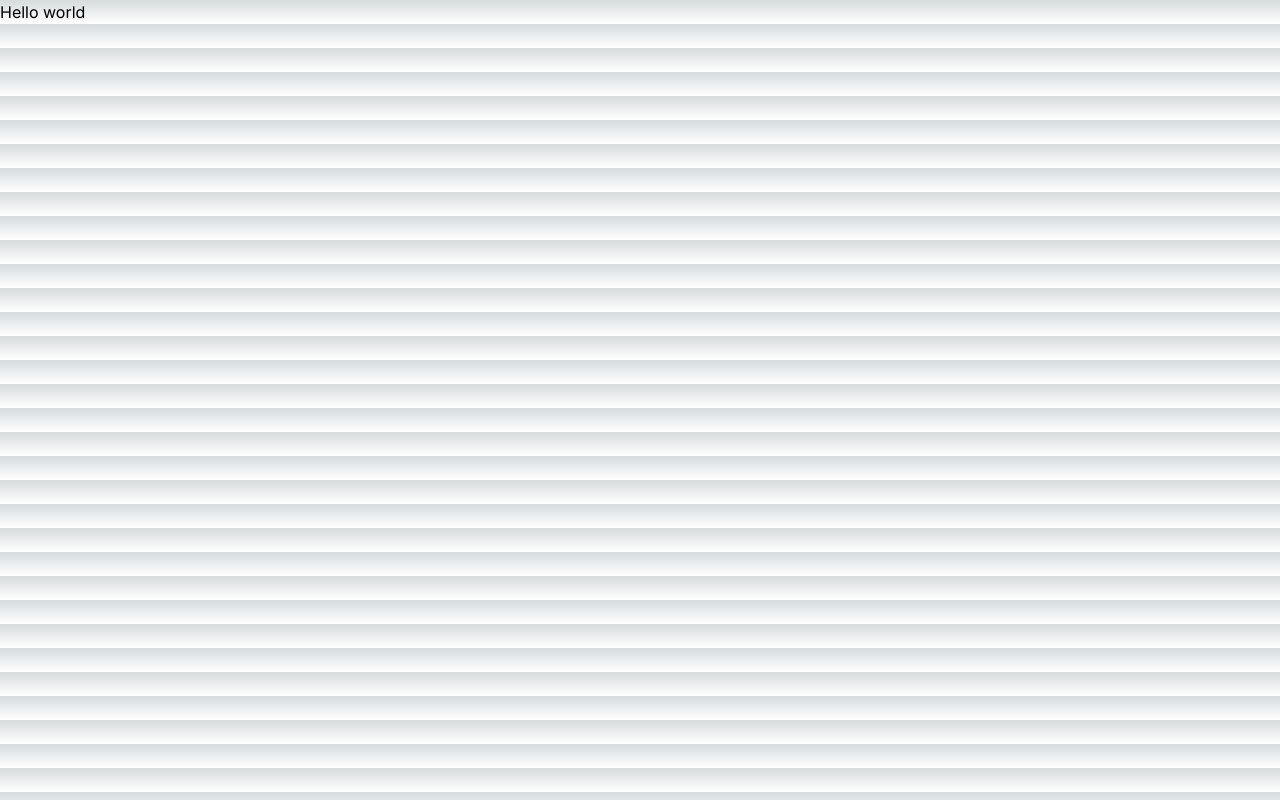
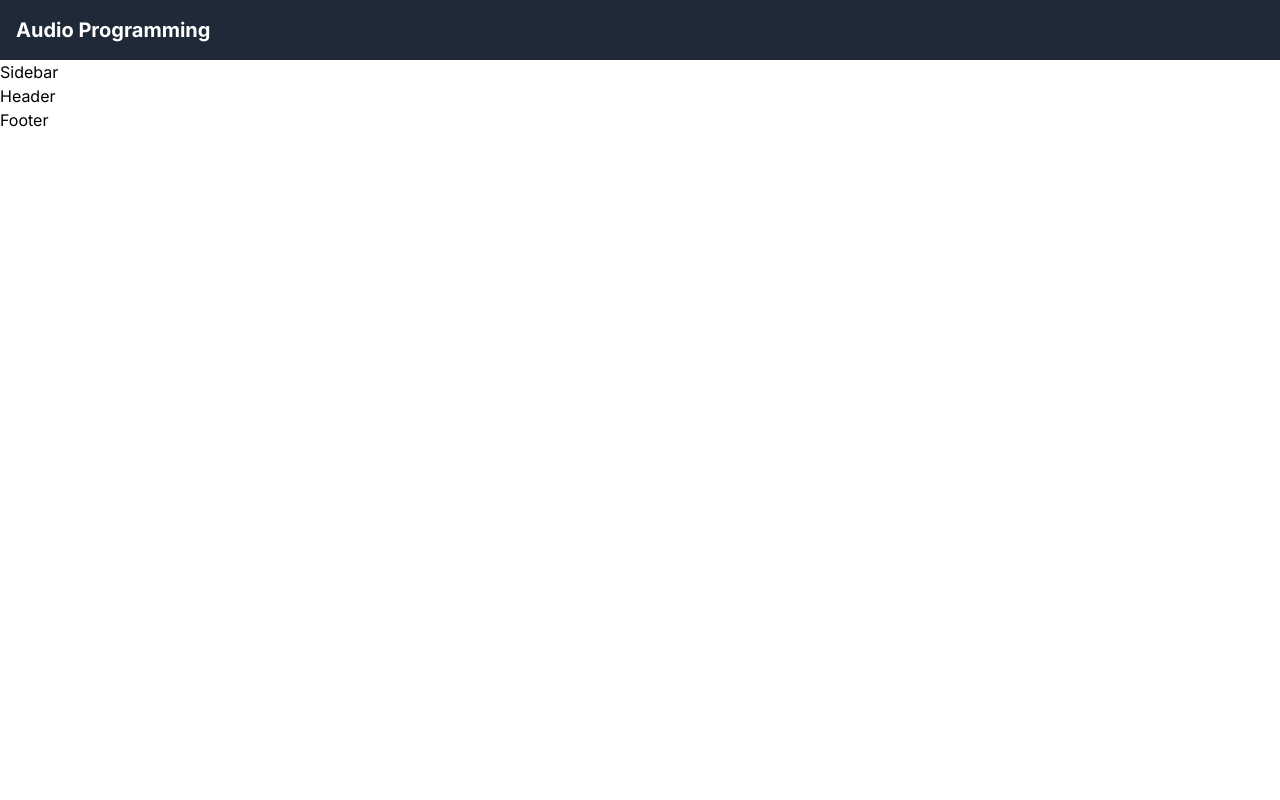
Before and after one commit to GTNPLEx/plugin-programming, a Next.js app: page / in a window 1280 px wide. Built offline with nearby package versions, Linux system fonts and the light colour scheme.

Commit message:
Starting Structure

```diff
--- /dev/null
+++ b/app/components/Footer/Footer.tsx
@@ -0,0 +1,7 @@
+import React from 'react';
+
+const Footer: React.FC = () => {
+  return <footer>Footer</footer>;
+};
+
+export default Footer;
--- /dev/null
+++ b/app/components/Header/Header.tsx
@@ -0,0 +1,7 @@
+import React from 'react';
+
+const Header: React.FC = () => {
+  return <header>Header</header>;
+};
+
+export default Header;
--- /dev/null
+++ b/app/components/NavBar/Navbar.tsx
@@ -0,0 +1,12 @@
+import React from 'react';
+
+const Navbar: React.FC = () => {
+  return (
+    <nav className="bg-gray-800 text-white p-4 flex justify-between items-center">
+      <div className="text-xl font-bold">Audio Programming</div>
+      {/* Add your navigation links here */}
+    </nav>
+  );
+};
+
+export default Navbar;
--- /dev/null
+++ b/app/components/ProfileCard/ProfileCard.tsx
@@ -0,0 +1,23 @@
+import React from 'react';
+
+const ProfileCard: React.FC = () => {
+  const sendMail = () => {
+    window.location.href = 'mailto:pjfabronckers@gmail.com';
+  };
+
+  return (
+    <div className="flex justify-start items-start">
+      <div className="bg-white rounded-md shadow-md p-4 transition duration-300 hover:shadow-lg">
+        <div className="w-12 h-12 rounded-full overflow-hidden mr-4">
+          <img src="src/image/avatar.png" alt="Avatar" className="w-full h-full object-cover" />
+        </div>
+        <div>
+          <h3 className="text-lg font-semibold">Patricia Bronckers</h3>
+          <p className="text-gray-500">pjfabronckers@gmail.com</p>
+        </div>
+      </div>
+    </div>
+  );
+};
+
+export default ProfileCard;
--- /dev/null
+++ b/app/components/SearchBar/SearchBar.tsx
@@ -0,0 +1,23 @@
+import React, { useState } from 'react';
+
+const SearchBar: React.FC = () => {
+  const [query, setQuery] = useState('');
+
+  const handleSearch = () => {
+    // Add your search logic here
+  };
+
+  return (
+    <div>
+      <input
+        type="text"
+        value={query}
+        onChange={(e) => setQuery(e.target.value)}
+        placeholder="Search..."
+      />
+      <button onClick={handleSearch}>Search</button>
+    </div>
+  );
+};
+
+export default SearchBar;
--- /dev/null
+++ b/app/components/SideBar/SideBar.tsx
@@ -0,0 +1,7 @@
+import React from 'react';
+
+const Sidebar: React.FC = () => {
+  return <aside>Sidebar</aside>;
+};
+
+export default Sidebar;
--- /dev/null
+++ b/app/components/ThemeProvider /ThemeProvider.tsx
@@ -0,0 +1,8 @@
+import React from 'react';
+
+const ThemeProvider: React.FC = ({ children }) => {
+  // Add your theme provider implementation here
+  return <div>{children}</div>;
+};
+
+export default ThemeProvider;
--- a/app/globals.css
+++ b/app/globals.css
@@ -2,26 +2,13 @@
 @tailwind components;
 @tailwind utilities;
 
-:root {
-  --foreground-rgb: 0, 0, 0;
-  --background-start-rgb: 214, 219, 220;
-  --background-end-rgb: 255, 255, 255;
+/* Add your custom CSS styles here */
+.html {
+  background-color: white;
 }
 
-@media (prefers-color-scheme: dark) {
-  :root {
-    --foreground-rgb: 255, 255, 255;
-    --background-start-rgb: 0, 0, 0;
-    --background-end-rgb: 0, 0, 0;
+@media (max-width: 768px) {
+  .html {
+    background-color: gray;
   }
 }
-
-body {
-  color: rgb(var(--foreground-rgb));
-  background: linear-gradient(
-      to bottom,
-      transparent,
-      rgb(var(--background-end-rgb))
-    )
-    rgb(var(--background-start-rgb));
-}
--- a/app/page.tsx
+++ b/app/page.tsx
@@ -1,9 +1,19 @@
-import Image from 'next/image'
+import React from 'react';
+import Navbar from '../app/components/NavBar/NavBar';
+import Sidebar from '../app/components/SideBar/SideBar';
+import Footer from '../app/components/Footer/Footer';
+import Header from '../app/components/Header/Header';
 
-export default function Home() {
+const Page: React.FC = () => {
   return (
-   <div>
-    Hello world
-   </div>
-  )
-}
+    <>
+      <Navbar />
+      <Sidebar />
+      <Header />
+      {/* Add your content here */}
+      <Footer />
+    </>
+  );
+};
+
+export default Page;
```
Also changed, not shown: app/Api/routes/openAi.ts (added, +7 -0 lines).
